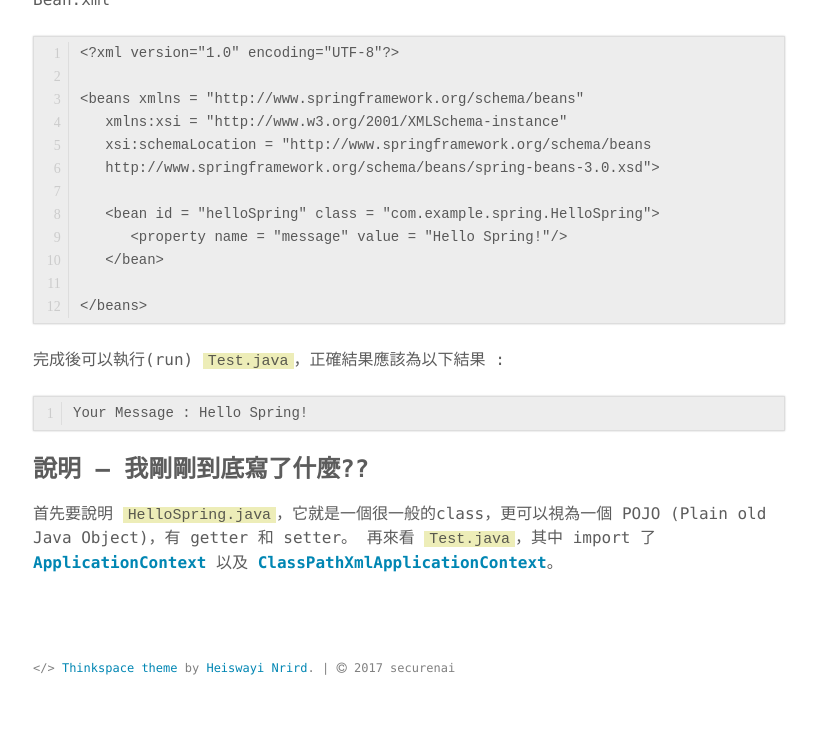
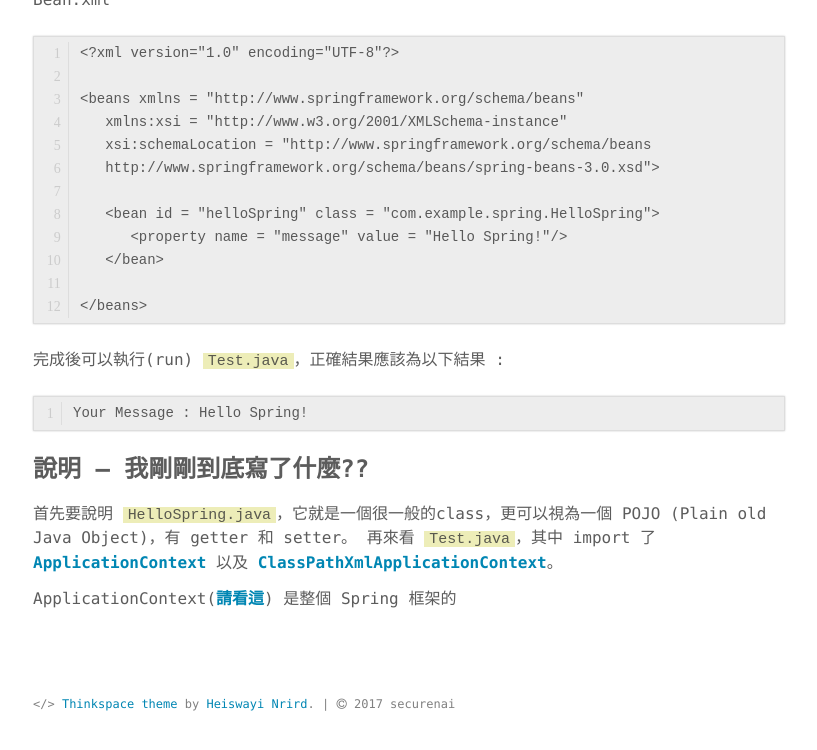
Before and after one commit to securenai/securenai.github.io, a Jekyll site: the page built from spring/spring_page2.md, in a window 1280 px wide and 900 px high, scrolled down 2976 px, cut to the strip 139-889 px from the top of the window. Shown: the whole strip, without its empty margins (231-1048 px from the left). Built offline with Jekyll 4.4.1, drawn with Linux system fonts in a browser that asks for light colours; our own code applies the rules of GitHub Pages for plain Markdown files; before the commit the page ends 3840 px from its top, so only the background shows below that.

Commit message:
Update spring_page2.md

```diff
--- a/spring/spring_page2.md
+++ b/spring/spring_page2.md
@@ -107,3 +107,5 @@ Your Message : Hello Spring!
 ### 說明 -- 我剛剛到底寫了什麼??
 首先要說明 `HelloSpring.java`，它就是一個很一般的class，更可以視為一個 POJO (Plain old Java Object)，有 getter 和 setter。
 再來看 `Test.java`，其中 import 了 **<a href="https://docs.spring.io/spring/docs/current/javadoc-api/org/springframework/context/ApplicationContext.html" target="_blank">ApplicationContext</a>** 以及 **<a href="https://docs.spring.io/spring/docs/current/javadoc-api/org/springframework/context/support/ClassPathXmlApplicationContext.html" target="_blank">ClassPathXmlApplicationContext</a>**。
+
+ApplicationContext(**<a href="https://spring.io/understanding/application-context" target="_blank">請看這</a>**) 是整個 Spring 框架的
```
